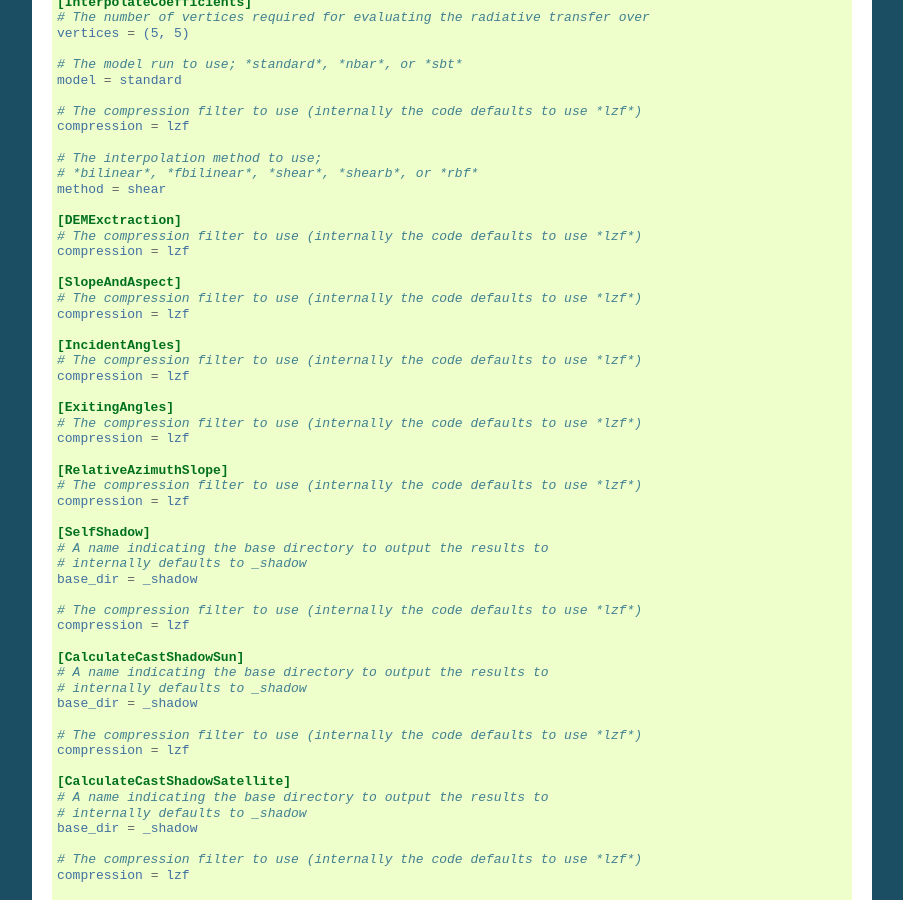
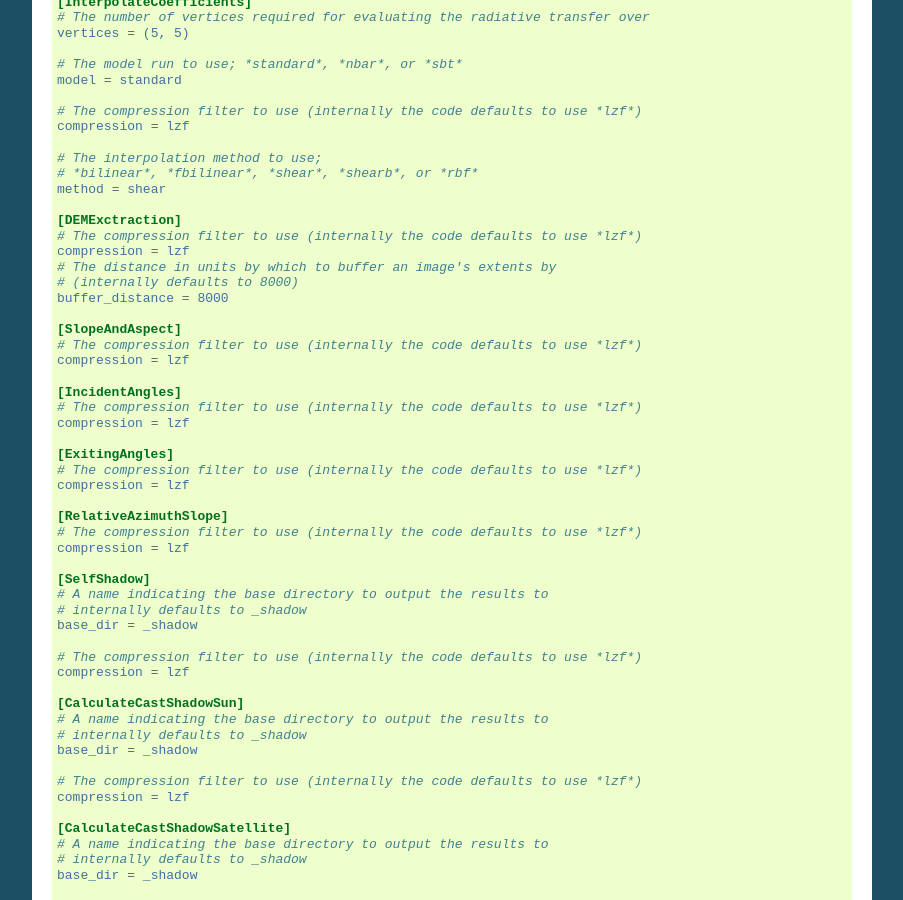
Before and after one commit to GeoscienceAustralia/wagl, a Sphinx documentation site: the page built from docs/source/configuration.rst, in a window 1280 px wide and 900 px high, scrolled down 3425 px. Shown: the whole window, without its empty margins (198-1101 px from the left). Built offline with Sphinx 7.4.7, drawn with Linux system fonts in a browser that asks for light colours; pages that are not in the unit, such as notebooks, are missing from menus.

Commit message:
Updated docs to include the buffer-distance cli option.

```diff
--- a/docs/source/configuration.rst
+++ b/docs/source/configuration.rst
@@ -220,6 +220,9 @@
    [DEMExctraction]
    # The compression filter to use (internally the code defaults to use *lzf*)
    compression = lzf
+   # The distance in units by which to buffer an image's extents by
+   # (internally defaults to 8000)
+   buffer_distance = 8000
 
    [SlopeAndAspect]
    # The compression filter to use (internally the code defaults to use *lzf*)
--- a/docs/source/invoking.rst
+++ b/docs/source/invoking.rst
@@ -164,6 +164,7 @@
 --model              The type of ARD workflow to invoke, eg standard, nbar, sbt.
 --method             The interpolation method to invoke, eg bilinear, shear, rbf.
 --pixel-quality      Whether to run the pixel quality workflow, if applicable, or not.
+--buffer-distance    The distance in units by which to buffer an image's extents by.
 --outdir             The base output directory.
 --logdir             The base logging and scripts output directory.
 --env                Environment script to source.
```
